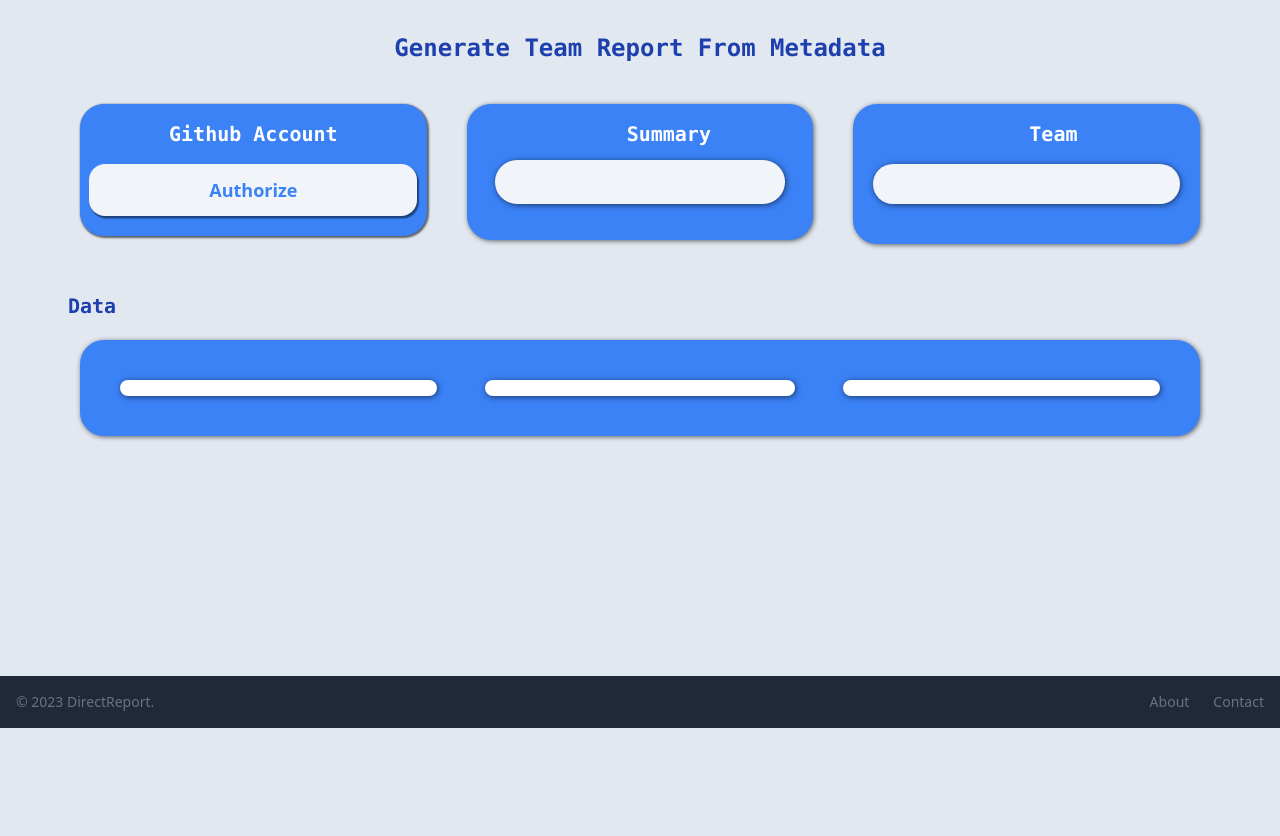
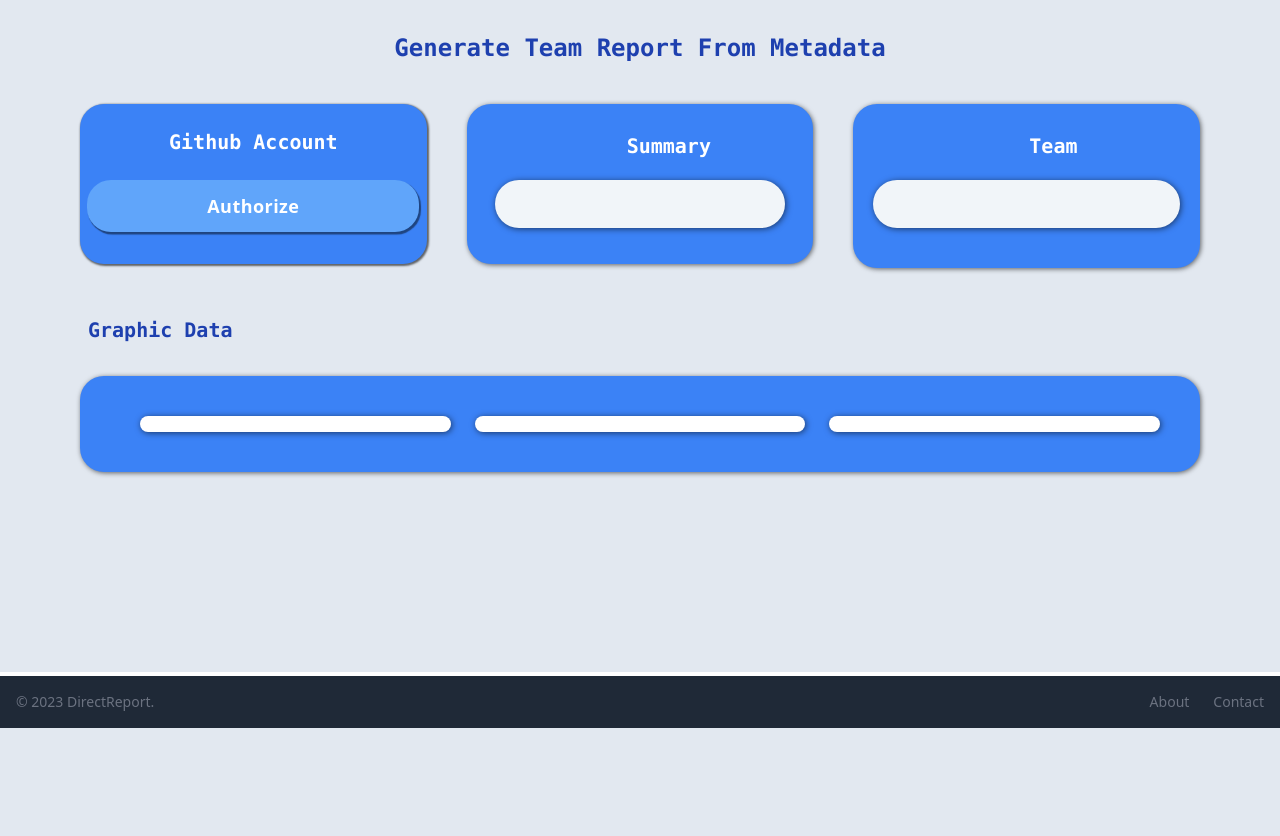
Before and after one commit to chriswebb09/DirectReport, a Flask app: page /reports/new in a window 1280 px wide. Shown: the part 72-908 px from the top of the page. After the commit the page ends 800 px from the top, so only its background shows below. Run offline with Flask 3, Linux system fonts and the light colour scheme; the visitor is signed in with stand-in values (Sample User, id 1); parts of the project's set-up code (start-up, migrations or seed data) failed here and were passed over; some libraries are stand-ins or nearby versions.

Commit message:
update for improved layout

```diff
--- a/DirectReport/browserview/static/js/entryform.js
+++ b/DirectReport/browserview/static/js/entryform.js
@@ -4,10 +4,12 @@ const { axios } = axios;
 class EntryForm extends React.Component {
     constructor(props) {
         super(props);
+
         this.state = {
             topic: '',
             entry: ''
         };
+
         this.handleTopicChange = this.handleTopicChange.bind(this);
         this.handleEntryChange = this.handleEntryChange.bind(this);
         this.handleSubmit = this.handleSubmit.bind(this);
--- a/DirectReport/browserview/static/js/note.js
+++ b/DirectReport/browserview/static/js/note.js
@@ -35,7 +35,7 @@ class ReportItem extends React.Component {
     }
 }
 
-const App = () => {
+const Note = () => {
 
     const [reportData, setReportData] = useState(null);
     const [teamData, setTeamData] = useState([]);
@@ -89,4 +89,4 @@ const App = () => {
 }
 
 const domContainer = document.querySelector("#root");
-ReactDOM.render(<App/>, domContainer);
+ReactDOM.render(<Note/>, domContainer);
--- a/DirectReport/browserview/static/js/teamreport/teamreport.js
+++ b/DirectReport/browserview/static/js/teamreport/teamreport.js
@@ -101,7 +101,6 @@ class TeamReport extends React.Component {
         })
     }
 
-
     openRepoPopover(repos, state) {
         const element = document.getElementById('h1content');
         Popper.createPopper(element, document.getElementById('popover-repo-left-purple'), {
@@ -115,7 +114,7 @@ class TeamReport extends React.Component {
             var li = document.createElement("li");
             var repoURL = repo["url_repo"].substring(28, repo['url'].length).replace("/", "?repo_url=")
             li.innerHTML = '<span>' + repo["name"] + '</span>'
-            li.classList.add("py-3");
+            li.classList.add("py-5");
             li.classList.add("px-3");
             li.classList.add("border-b");
             li.classList.add("border-solid");
@@ -141,24 +140,24 @@ class TeamReport extends React.Component {
                         <div className="py-1 bg-blue-500 rounded-3xl px-10 shadow-[1.0px_1.0px_2.0px_1.0px_rgba(0,0,0,0.58)]">
                             {this.props.repos.length > 0 && (
                                 <h1 id="title_element"
-                                    className="self-center text-center text-white text-xl text-center font-semibold font-mono mb-1 mt-3">
+                                    className="self-center text-center text-white text-xl text-center font-semibold font-mono mb-1 mt-3 py-2">
                                     Github Repo For Report
                                 </h1>
                             )}
                             {this.props.repos.length <= 0 && (
                                 <h1 id="title_element"
-                                    className="self-center text-center text-white text-xl text-center font-semibold font-mono mb-1 mt-3">
+                                    className="self-center text-center text-white text-xl text-center font-semibold font-mono mb-1 mt-3 py-2">
                                     Github Account
                                 </h1>
                             )}
                             {this.state.commits.length > 0 && (
-                                <div className="bg-white px-3 rounded-3xl h-80 overflow-y-auto">
+                                <div className="bg-white px-3 rounded-3xl h-80 overflow-y-auto mb-4 mt-4">
                                     {this.state.commits.map((commit) => {
                                         return (
-                                            <div className="h-30 mb-2 m-2">
-                                                <p className="text-sm">{commit.message}</p>
-                                                <p className="text-sm">{commit.name}</p>
-                                                <p className="text-sm">{commit.commit_author_date}</p>
+                                            <div className="h-30 mb-4 mt-2">
+                                                <p className="text-xs font-sm break-words tracking-wide text-blue-600">{commit.message}</p>
+                                                <p className="text-xs font-sm break-words tracking-wide text-blue-600">{commit.name}</p>
+                                                <p className="text-xs font-sm break-words tracking-wide text-blue-600">{commit.commit_author_date}</p>
                                             </div>
                                         )
                                     })}
@@ -167,15 +166,15 @@ class TeamReport extends React.Component {
                             <div className="self-center mb-4 mt-2">
                                 <div className="mx-0 min-w-full flex flex-col items-center">
                                     {this.props.repos.length > 0 && (
-                                        <button className="bg-slate-100 hover:bg-blue-400 text-blue-500 shadow-[1.5px_2px_1.0px_0.5px_rgba(0,0,0,0.48)] hover:text-white hover:border-gray-200 text-lg font-semibold py-3 px-20 rounded-2xl mt-2"
+                                        <button className="bg-blue-400 hover:bg-slate-100 text-white tracking-wide shadow-[1.5px_2px_1.0px_0.5px_rgba(0,0,0,0.48)] hover:text-blue-500 hover:border-gray-200 text-lg font-semibold py-3 px-20 rounded-3xl mt-2 mb-3"
                                                 onClick={(e) => this.openRepoPopover(this.props.repos, this.state)}
                                                 type="button">
-                                            <span className="px-10 py-2">Select</span>
+                                            <span className="px-10 py-2 tracking-wide">Select</span>
                                         </button>
                                     )}
                                     {this.props.repos.length <= 0 && (
-                                        <button className="bg-slate-100 shadow-[1.5px_2px_1.0px_0.5px_rgba(0,0,0,0.48)] hover:bg-blue-400 text-blue-500 hover:text-white hover:border-gray-200 text-lg font-semibold py-3 px-20 rounded-2xl mt-2" type="button">
-                                            <a className="px-10 py-2" href='/authorize/github'>Authorize</a>
+                                        <button className="bg-blue-400 hover:bg-slate-100 text-white tracking-wide shadow-[1.5px_2px_1.0px_0.5px_rgba(0,0,0,0.48)] hover:white hover:text-blue-500 hover:border-gray-200 text-lg font-semibold py-3 px-20 rounded-3xl mt-2 mb-3" type="button">
+                                            <a className="px-10 py-2 tracking-wide" href='/authorize/github'>Authorize</a>
                                         </button>
                                     )}
                                 </div>
@@ -184,7 +183,7 @@ class TeamReport extends React.Component {
                     </div>
                     <div id="show_summmary_div" className="lg:col-span-1 sm:col-span-3 justify-center">
                         <div className="pb-6 pt-2 bg-blue-500 rounded-3xl px-30 shadow-[1.0px_1.0px_5.0px_0.0px_rgba(0,0,0,0.58)]">
-                            <h1 className="self-center text-center text-xl text-white text-center font-semibold font-mono mb-1 mt-2 mx-20 px-20">Summary</h1>
+                            <h1 className="self-center text-center text-xl text-white text-center font-semibold font-mono mb-1 mt-3 py-2 mt-2 mx-20 px-20">Summary</h1>
                             <div id="summary" className="px-4 mx-0 mb-3 mt-2">
                                 <div id="summary-container" className="ml-3 mr-3 bg-slate-100 shadow-[1.0px_1.0px_6.0px_0.0px_rgba(0,0,0,0.58)] overflow-y-scroll h-100 rounded-3xl tracking-wide text-gray-500 md:text-gl dark:text-gray-400 mt-3 px-3 pt-6">
                                     {ShowSummary(this.state.reportData)}
@@ -195,20 +194,15 @@ class TeamReport extends React.Component {
                     </div>
                     <div id="team_member_to_select" className="lg:col-span-1 sm:col-span-3 justify-center">
                         <div className="pb-6 pt-2 bg-blue-500 rounded-3xl px-4 mb-2 shadow-[1.0px_1.0px_5.0px_0.0px_rgba(0,0,0,0.58)]">
-                            <h1 className="self-center text-center text-xl text-white text-center font-semibold font-mono mb-4 mt-2 mx-20 px-20">Team</h1>
+                            <h1 className="self-center text-center text-xl text-white text-center font-semibold font-mono mb-1 mt-3 py-2 mx-20 px-20">Team</h1>
                             {PopoverUI(closePopover)}
-                            {/*<div id="display_team" className="my-3">*/}
-                            {/*</div>*/}
-                            <div className="content-center py-1 h-90 rounded-3xl mb-4 bg-slate-100 shadow-[1.0px_1.0px_6.0px_0.0px_rgba(0,0,0,0.58)] mx-1 mt-2 px-3">
+                            <div className="content-center py-2 h-90 rounded-3xl mb-4 bg-slate-100 shadow-[1.0px_1.0px_6.0px_0.0px_rgba(0,0,0,0.58)] mx-1 mt-3 px-3">
                                 {ShowTeamList(this.state.teamData)}
                             </div>
                         </div>
                     </div>
                 </div>
                 <GraphicsUI/>
-                {/*{this.state.isOpened && (*/}
-                {/*    */}
-                {/*)}*/}
             </div>
         )
     }
--- a/DirectReport/browserview/static/js/teamreport/teamreportcomponents.js
+++ b/DirectReport/browserview/static/js/teamreport/teamreportcomponents.js
@@ -1,7 +1,6 @@
 const { useState, useEffect } = React;
 
 const ShowSummary = (report) => {
-
     return (
         <p id="show_summary" className="w-97 sm:w-97 overflow-y-auto break-words">
             {report !== undefined ?
@@ -17,7 +16,7 @@ const ShowHighlights = (report) => {
 
     return (
         <div className="h-30">
-            <ul className="px-2 pt-2 pb-2">
+            <ul className="px-2 pt-2 pb-3">
                 {report["highlights"] !== undefined ?
                     report["highlights"].map(hightlight =>
                         <li className="mt-1 mb-3">
@@ -38,7 +37,7 @@ const ShowHighlights = (report) => {
 
 const ShowTeamList = (team) => {
     return (
-        <div className="items-center my-2 pt-2 pb-2 select-none">
+        <div className="items-center my-1 pt-3 pb-3 select-none">
             {team !== undefined ?
                 team.map(team_member =>
                     <button clasName="bg-blue-600 py-1 px-2 pb-1 pt-1 mr-0.5 my-0.5 no-underline rounded-full text-white font-sans border-2 border-gray text-xs btn-primary hover:text-white hover:bg-indigo-700 focus:outline-none active:shadow-none">
@@ -67,14 +66,15 @@ const openPopover = (e: ChangeEvent<HTMLInputElement>, teammember) => {
 
 const repoPopoverUI = () => {
     return (
-        <div className="hidden bg-indigo-600 border-0 mx-10 px-15 block z-50 font-normal leading-normal text-sm max-w-xs text-left no-underline break-words rounded-2xl h-68" id="popover-repo-left-purple" style={{zIndex: 2}}>
+        <div className="hidden bg-blue-950 border-0 mx-10 px-15 block z-50 font-normal leading-normal text-sm max-w-xs text-left no-underline break-words rounded-2xl h-68" id="popover-repo-left-purple" style={{zIndex: 2}}>
             <div>
-                <div id="popover-repo-Title" className="bg-indigo-600 text-white opacity-75 font-semibold p-3 mb-0 border-b border-solid border-blueGray-100 uppercase rounded-t-2xl py-4">
+                <div id="popover-repo-Title" className="bg-blue-950 text-white tracking-wide opacity-75 font-bold p-3 mb-0 border-b border-solid border-blueGray-50 uppercase rounded-t-2xl py-4">
                     <span id="popover-repo-TitleContent" className="mx-5"></span>
                     <button className="mx-5 float-right" onClick={closeRepoPopover}>X</button>
                 </div>
-                <div id="popover-repo-Content" className="text-white px-6 py-2 h-2/3 overflow-y-scroll h-36"></div>
-                <div id="profile-repo-Button" className="text-white px-6 py-4"></div>
+                <div id="popover-repo-Content" className="text-white font-semibold tracking-wide px-6 py-2 h-2/3 overflow-y-scroll h-36"></div>
+                <div id="profile-repo-Button" className="text-white tracking-wide px-6 py-4"></div>
+                {/*text-xs font-sm break-words tracking-wide text-blue-600*/}
             </div>
         </div>
     )
@@ -92,18 +92,18 @@ class GraphDiv extends React.Component {
 
     render() {
         return (
-            <div className="grid grid-cols-3 gap-6 mt-5 mx-20 bg-blue-500 shadow-[1.0px_1.0px_5.0px_0.0px_rgba(0,0,0,0.58)] rounded-3xl px-30 py-3">
-                <div className="lg:col-span-1 sm:col-span-3 justify-center mt-7 mb-7 bg-white shadow-[1.0px_1.0px_6.0px_0.0px_rgba(0,0,0,0.58)] rounded-3xl px-30 ml-10" id="dd">
+            <div className="grid grid-cols-3 gap-6 mt-5 mx-20 bg-blue-500 shadow-[1.0px_1.0px_5.0px_0.0px_rgba(0,0,0,0.58)] rounded-3xl px-10 py-3">
+                <div className="lg:col-span-1 sm:col-span-3 justify-center mt-7 mb-7 bg-white shadow-[1.0px_1.0px_6.0px_0.0px_rgba(0,0,0,0.58)] rounded-3xl px-20 ml-5" id="dd">
                     <div className="col-span-1 flex justify-center my-2 px-3" id="data_display_div">
                         <div id="map-container" className="pl-10 pr-5 rounded-3xl"></div>
                     </div>
                 </div>
-                <div className="lg:col-span-1 sm:col-span-3 justify-center mt-7 mb-7 bg-white shadow-[1.0px_1.0px_6.0px_0.0px_rgba(0,0,0,0.58)] rounded-3xl px-30 mx-6" id="dd">
+                <div className="lg:col-span-1 sm:col-span-3 justify-center mt-7 mb-7 bg-white shadow-[1.0px_1.0px_6.0px_0.0px_rgba(0,0,0,0.58)] rounded-3xl" id="dd">
                     <div className="col-span-1 justify-center my-2 px-3" id="data_display_div-r">
                         <div id="map-container2" className="pl-5 pr-5 rounded-3xl"></div>
                     </div>
                 </div>
-                <div className="lg:col-span-1 sm:col-span-3 justify-center mt-7 mb-7 bg-white shadow-[1.0px_1.0px_6.0px_0.0px_rgba(0,0,0,0.58)] rounded-3xl px-30 mr-10" id="dd">
+                <div className="lg:col-span-1 sm:col-span-3 justify-center mt-7 mb-7 bg-white shadow-[1.0px_1.0px_6.0px_0.0px_rgba(0,0,0,0.58)] rounded-3xl" id="dd">
                     <div className="col-span-1 justify-center my-2 px-3" id="data_display_div-rr">
                         <div id="map-container3" className="pl-5 pr-10 rounded-3xl"></div>
                     </div>
@@ -115,8 +115,8 @@ class GraphDiv extends React.Component {
 
 const GraphicsUI = () => {
     return (
-        <div>
-            <h3 className="text-xl text-blue-800 text-left font-mono font-semibold mt-10 mb-5 mx-5 px-12">Data</h3>
+        <div className="">
+            <h3 className="text-xl text-blue-800 font-mono font-semibold mt-10 mb-8 mx-10 px-12">Graphic Data</h3>
             <GraphDiv/>
         </div>
     )
--- a/DirectReport/browserview/templates/account.html
+++ b/DirectReport/browserview/templates/account.html
@@ -14,7 +14,7 @@
 
 {% block content %}
      <main>
-        <div id="root" class='md:max-lg:flex content-start bg-slate-200 pb-[120px]'></div>
+        <div id="root" class='md:max-lg:flex content-start bg-slate-200 pb-[80px]'></div>
          <script type="text/babel" src="{{url_for('static', filename='js/account/account.js')}}"></script>
          <script type="text/babel" src="{{url_for('static', filename='js/account/accountcomponents.js')}}"></script>
          <script type="text/babel" src="{{url_for('static', filename='js/chart_helper.js')}}"></script>
--- a/DirectReport/browserview/templates/components/_navigation.html
+++ b/DirectReport/browserview/templates/components/_navigation.html
@@ -13,16 +13,16 @@
             <ul class="dropdown-menu absolute hidden text-gray-700">
                 {% if current_user.is_authenticated %}
                      <li class="">
-                         <a class="bg-gray-900 hover:bg-gray-400 py-5 pl-8 pr-8 block whitespace-no-wrap text-white border-b-2 border-t-2 border-gray-200" href="/account">Dashboard</a>
+                         <a class="bg-gray-900 hover:bg-gray-400 py-5 pl-8 pr-8 block whitespace-no-wrap text-white tracking-wide border-b-2 border-t-2 border-gray-200" href="/account">Dashboard</a>
                      </li>
                     <li class="">
-                        <a class="bg-gray-900 hover:bg-gray-400 py-5 pl-8 pr-8 block whitespace-no-wrap text-white border-b-2 border-gray-200" href="/reports/new">New Report</a>
+                        <a class="bg-gray-900 hover:bg-gray-400 py-5 pl-8 pr-8 block whitespace-no-wrap text-white tracking-wide border-b-2 border-gray-200" href="/reports/new">New Report</a>
                     </li>
                     <li class="">
-                        <a class="bg-gray-900 hover:bg-gray-400 py-5 pl-8 pr-8 block whitespace-no-wrap text-white border-b-2 border-gray-200" href="/reports">Saved Reports</a>
+                        <a class="bg-gray-900 hover:bg-gray-400 py-5 pl-8 pr-8 block whitespace-no-wrap text-white tracking-wide border-b-2 border-gray-200" href="/reports">Saved Reports</a>
                     </li>
                      <li class="">
-                         <a class="bg-gray-900 hover:bg-gray-400 pt-5 pb-5 pl-8 pr-8 block whitespace-no-wrap text-white" href="/logout">Log Out</a>
+                         <a class="bg-gray-900 hover:bg-gray-400 pt-5 pb-5 pl-8 pr-8 block whitespace-no-wrap tracking-wide text-white" href="/logout">Log Out</a>
                      </li>
                 {% endif %}
             </ul>
--- a/DirectReport/browserview/templates/list.html
+++ b/DirectReport/browserview/templates/list.html
@@ -6,7 +6,9 @@
 
 {% block content %}
     <main>
-        <div id="root" class='mt-18 pt-10 mb-20 md:max-lg:flex content-start'></div>
+        <div id="root" class='bg-slate-200 md:max-lg:flex content-start'>
+
+        </div>
         <script type="text/babel" src="{{url_for('static', filename='js/list/list.js')}}"></script>
         <script type="text/babel" src="{{url_for('static', filename='js/list/listcomponents.js')}}"></script>
         <script type="text/babel" src="{{url_for('static', filename='js/entryform.js')}}"></script>
--- a/DirectReport/browserview/templates/team/teamreport.html
+++ b/DirectReport/browserview/templates/team/teamreport.html
@@ -6,7 +6,7 @@
 
 {% block content %}
     <main className="">
-        <div id="root" class='bg-slate-200 mx-50 pb-[400px]'></div>
+        <div id="root" class='bg-slate-200 mx-50 pb-[200px]'></div>
 
         <script type="text/babel">
             var data = {{data|tojson|safe}}
```
Also changed, not shown: DirectReport/browserview/static/js/account/accountcomponents.js (+25 -16 lines), DirectReport/browserview/static/js/list/listcomponents.js (+7 -7 lines).
